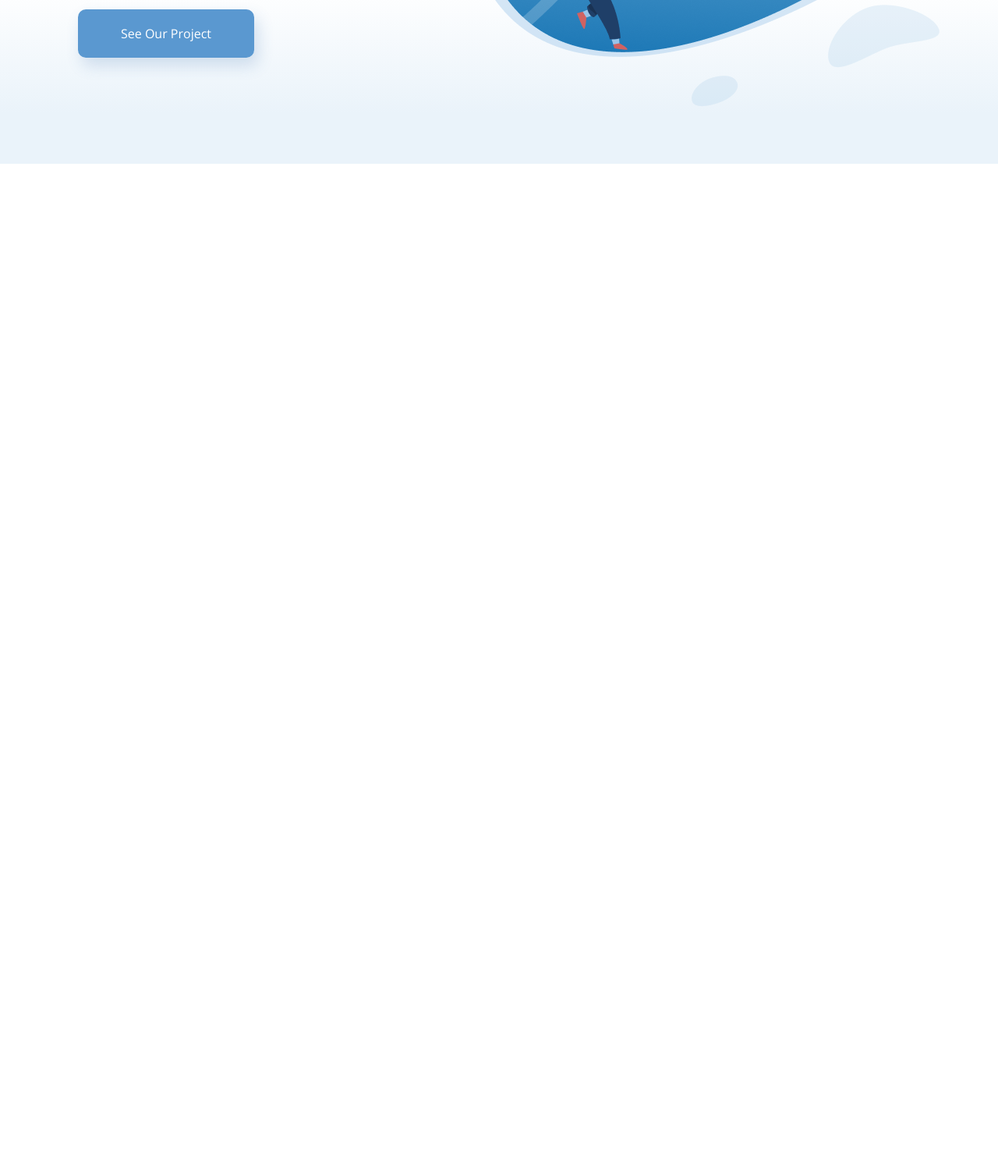
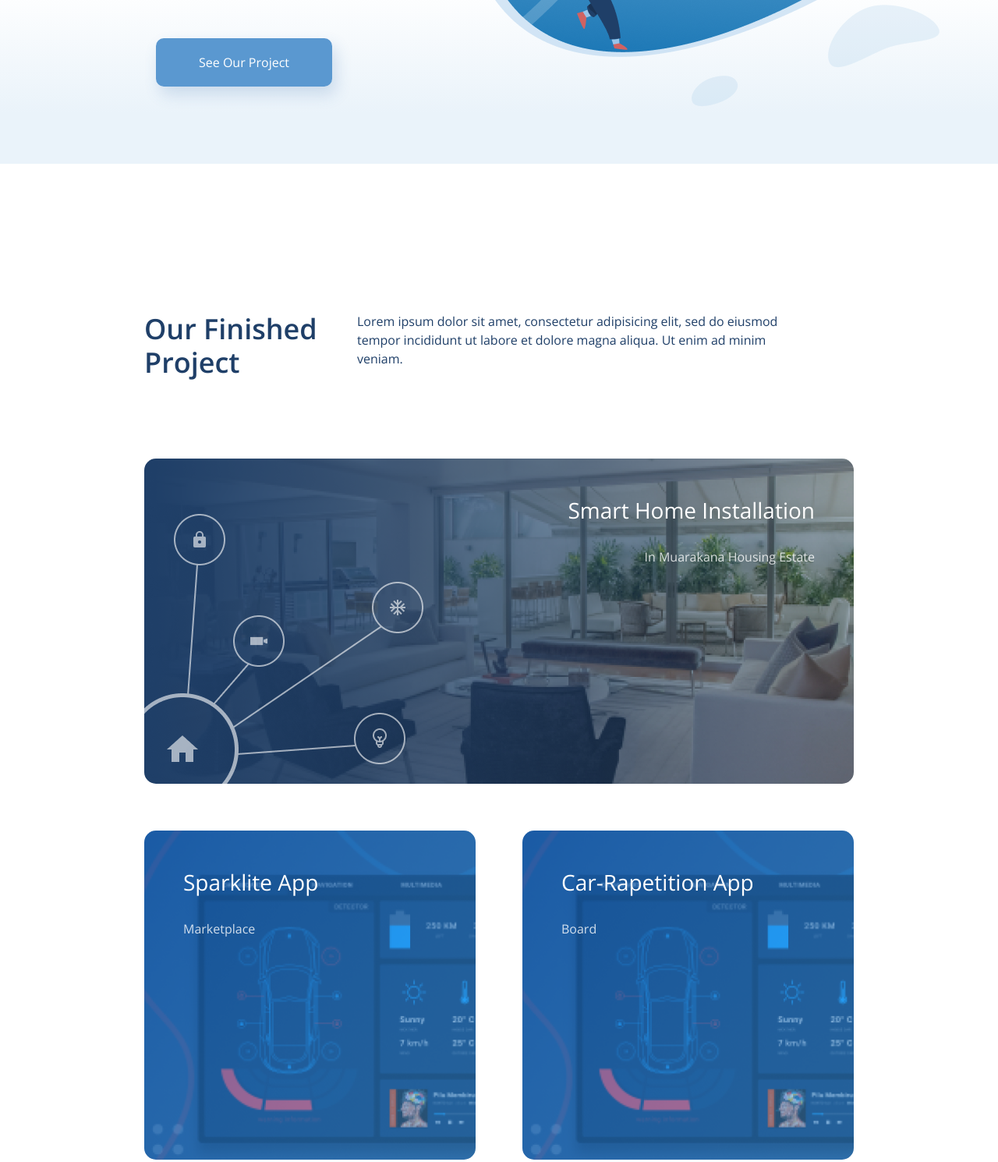
Before and after one commit to MalyukinAndrew/afrianska, a website: page app/index.html in a window 1280 px wide. Shown: the part 590-2080 px from the top of the page at 78% size. Before the commit the page ends 800 px from the top, so only its background shows below. Drawn offline with nearby package versions, Linux system fonts and the light colour scheme; files that its build step writes are made by us from their sources.

Commit message:
added new section

```diff
--- a/app/index.html
+++ b/app/index.html
@@ -38,7 +38,8 @@
             <div class="container">
                 <div class="hero-promo col-xs-12 col-sm-12 col-md-7 ">
                     <h1>New Automation Tool for Your Home</h1>
-                    <p class="hero-wrapper__description">Lorem ipsum dolor sit amet, consectetur adipiscing elit. Faucibus
+                    <p class="hero-wrapper__description">Lorem ipsum dolor sit amet, consectetur adipiscing elit.
+                        Faucibus
                         tristique vulputate ultrices ut
                         mauris
                         tellus at. Posuere sollicitudin odio tellus elit.</p>
@@ -48,6 +49,47 @@
         </div>
     </section>
 
+    <section class="projects">
+        <div class="projects-wrapper">
+            <div class="container">
+                <div class="projects-caption">
+                    <h2>Our Finished Project</h2>
+                    <p>Lorem ipsum dolor sit amet, consectetur adipisicing elit, sed do eiusmod tempor incididunt ut
+                        labore
+                        et dolore magna aliqua. Ut enim ad minim veniam.</p>
+                </div>
+                <div class="projects-images">
+                    <div class="projects-images_home">
+                        <div class="projects-images_home-text">
+                            <h3>Smart Home Installation</h3>
+                            <p>In Muarakana Housing Estate</p>
+                        </div>
+                    </div>
+
+                    <div class=" projects-images-apps_car-wrapper">
+                        <div class="projects-images-apps_car-app">
+                            <div class="projects-images-apps_app-text">
+                                <h3>Sparklite App</h3>
+                                <p>Marketplace</p>
+                            </div>
+                        </div>
+                    </div>
+
+                    <div class=" projects-images-apps_car-wrapper">
+
+                        <div class="projects-images-apps_car-app">
+                            <div class="projects-images-apps_app-text">
+                                <h3>Car-Rapetition App</h3>
+                                <p>Board</p>
+                            </div>
+                        </div>
+                    </div>
+                </div>
+            </div>
+        </div>
+        </div>
+    </section>
+
 
     <script src="js/menu.js"></script>
 </body>
--- /dev/null
+++ b/app/sass/_projects.scss
@@ -0,0 +1,133 @@
+.projects {
+    margin-top: 190px;
+    &-caption {
+        color: $primary-color;
+        display: flex;
+        flex-direction: column;
+        text-align: center;
+
+        @media (min-width: $breakpoint-md) {
+            flex-direction: row;
+            text-align: left;
+        }
+
+        h2 {
+            max-width: 100%;
+            font-size: 36px;
+            font-weight: 600;
+            margin-bottom: 30px;
+
+            @media (min-width: $breakpoint-md) {
+                max-width: 30%;
+                margin: 0;
+            }
+        }
+        p {
+            max-width: 540px;
+        }
+    }
+    &-images {
+        text-align: center;
+        box-sizing: border-box;
+        color: #fff;
+        margin-bottom: 100px;
+        margin-top: 100px;
+        display: grid;
+        grid-gap: 60px;
+        grid-template-columns: repeat(1, 1fr);
+
+        @media screen and (min-width: $breakpoint-md) {
+            grid-template-columns: repeat(2, 1fr);
+        }
+
+        div:first-child {
+            @media screen and (min-width: $breakpoint-md) {
+                grid-column: 1 / 3;
+            }
+        }
+
+        &_home {
+            border-radius: 15px;
+            position: relative;
+            max-width: 100%;
+            height: 417px;
+            background-repeat: no-repeat;
+            background-size: cover;
+            background-image: url(../img/our-project.png);
+
+            &-text {
+                text-align: right;
+                position: absolute;
+                top: 50px;
+                right: 50px;
+                h3 {
+                    margin-bottom: 30px;
+                }
+                p {
+                    opacity: 0.8;
+                }
+            }
+        }
+        &-apps {
+            display: flex;
+            align-items: center;
+            justify-content: space-between;
+            margin-top: 30px;
+            margin-bottom: 100px;
+            flex-direction: column;
+            max-width: 100%;
+
+            @media (min-width: $breakpoint-md) {
+                flex-direction: row;
+            }
+            &_app {
+                margin-bottom: 30px;
+                border-radius: 15px;
+                height: 422px;
+                position: relative;
+                background-repeat: no-repeat;
+                background-size: cover;
+                background-image: url(../img/sparklite.png);
+
+                @media (min-width: $breakpoint-md) {
+                    margin-bottom: 0;
+                }
+
+                &-text {
+                    text-align: left;
+                    position: absolute;
+                    top: 50px;
+                    left: 50px;
+                    h3 {
+                        margin-bottom: 30px;
+                    }
+                    p {
+                        opacity: 0.8;
+                    }
+                }
+            }
+
+            &_car-app {
+                border-radius: 15px;
+                height: 422px;
+                position: relative;
+                background-repeat: no-repeat;
+                background-size: cover;
+                background-image: url(../img/car.png);
+
+                &-text {
+                    text-align: left;
+                    position: absolute;
+                    top: 50px;
+                    left: 50px;
+                    h3 {
+                        margin-bottom: 30px;
+                    }
+                    p {
+                        opacity: 0.8;
+                    }
+                }
+            }
+        }
+    }
+}
--- a/app/sass/main.scss
+++ b/app/sass/main.scss
@@ -1,5 +1,6 @@
 @import './header';
 @import './hero-section';
+@import './projects';
 
 body{
     font-family: 'Open Sans', sans-serif;
@@ -24,3 +25,6 @@ body{
         background-color: $button-hover;
     }
 }
+.container{
+    max-width: 940px;
+}
```
Also changed, not shown: app/img/sparklite.png, dist/css/main.css, dist/img/sparklite.png, dist/index.html.
